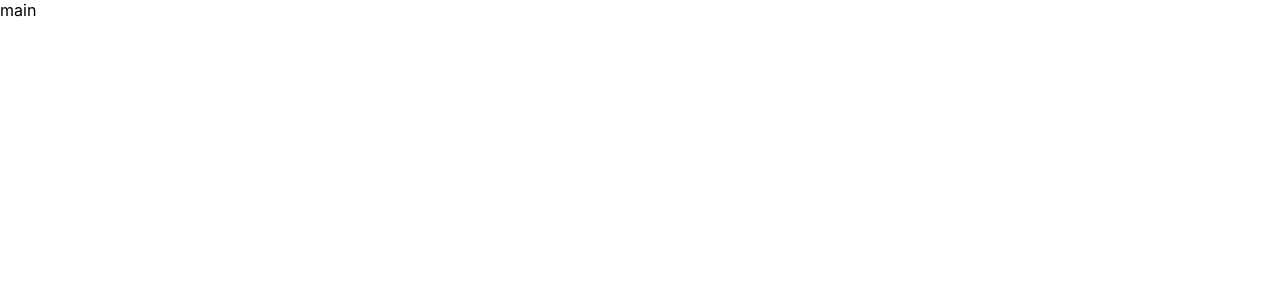
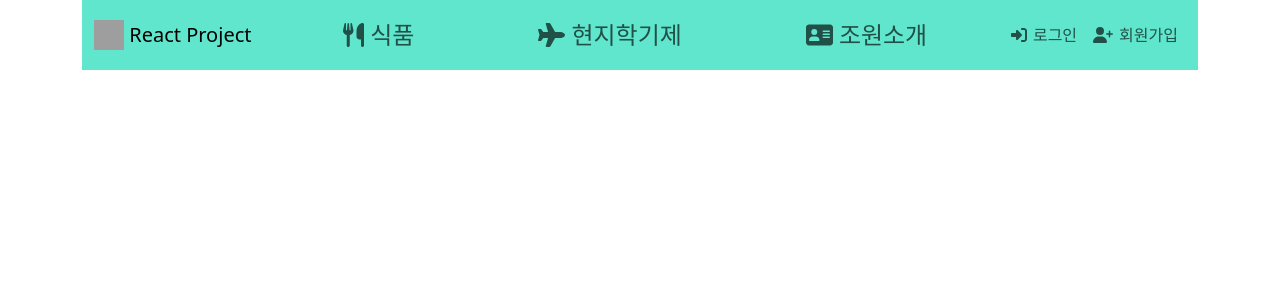
Before and after one commit to react-project-team4/ReactProjectTeam4, a React (Create React App) app: page / in a window 1280 px wide. Shown: the top 300 px of the page. Built offline with nearby package versions, Linux system fonts and the light colour scheme; grey boxes are pictures that could not be loaded.

Commit message:
✨ feat : HeaderComponent 임시 작성

```diff
--- a/public/index.html
+++ b/public/index.html
@@ -8,11 +8,15 @@
       name="description"
       content="Web site created using create-react-app"
     />
-    <link rel="manifest" href="%PUBLIC_URL%/manifest.json" />
+    <link
+    rel="stylesheet"
+    href="https://cdn.jsdelivr.net/npm/bootstrap@5.3.0/dist/css/bootstrap.min.css"
+    integrity="sha384-9ndCyUaIbzAi2FUVXJi0CjmCapSmO7SnpJef0486qhLnuZ2cdeRhO02iuK6FUUVM"
+    crossorigin="anonymous"
+    />
     <title>React App</title>
   </head>
   <body>
-    <noscript>You need to enable JavaScript to run this app.</noscript>
     <div id="root"></div>
   </body>
 </html>
--- a/src/App.js
+++ b/src/App.js
@@ -1,9 +1,20 @@
-function App() {
+import React, { useState } from 'react';
+import Header from "./components/Header";
+import 'bootstrap/dist/css/bootstrap.min.css';
+import { BrowserRouter as Router, Routes, Route } from 'react-router-dom';
+
+const App = () => {
+  const [login, setlogin] = useState('false');
   return (
-    <div className="App">
-      main
-    </div>
-  );
+    <Router>
+      <Header login={login} />
+      <Routes>
+        <Route path='/' element="" />
+      </Routes>
+    </Router>
+
+  )
 }
 
+
 export default App;
--- /dev/null
+++ b/src/components/Header.js
@@ -0,0 +1,56 @@
+import React, { useState } from 'react';
+import { Row, Col, Navbar, Container, Nav } from 'react-bootstrap';
+import { FontAwesomeIcon } from '@fortawesome/react-fontawesome';
+import { faUtensils, faPlane, faAddressCard, faSignInAlt, faUserPlus, faUserCircle, faShoppingBasket } from '@fortawesome/free-solid-svg-icons';
+
+const Header = (props) => {
+  const { login } = props;
+  return (
+    <Container>
+      <Row>
+        <Col>
+          <Navbar className="h-8" style={{ height: "70px", backgroundColor: "#60e6cd" }} data-bs-theme="light">
+            <Container>
+              <Navbar.Brand className='navbar-brand' href="/">
+                <img
+                  alt="main"
+                  src="https://i.ibb.co/RhB1rSt/Kakao-Talk-20231030-145416381.png"
+                  width="30"
+                  height="30"
+                  className="d-inline-block align-top"
+                />{' '}
+                React Project
+              </Navbar.Brand>
+              <Nav id="nav" className='fs-4 justify-content-between' style={{ width: "600px" }}>
+                <Nav.Item>
+                  <Nav.Link href="/"><FontAwesomeIcon style={{ marginRight: '6px' }} icon={faUtensils} />식품</Nav.Link>
+                </Nav.Item>
+                <Nav.Item>
+                  <Nav.Link href="/"><FontAwesomeIcon style={{ marginRight: '6px' }} icon={faPlane} />현지학기제</Nav.Link>
+                </Nav.Item>
+                <Nav.Item>
+                  <Nav.Link href="/"><FontAwesomeIcon style={{ marginRight: '6px' }} icon={faAddressCard} />조원소개</Nav.Link>
+                </Nav.Item>
+              </Nav>
+              <Nav className="d-flex ">
+                {login === 'false' ? (
+                  <>
+                    <Nav.Link href="/"><FontAwesomeIcon style={{ marginRight: '6px' }} icon={faSignInAlt} />로그인</Nav.Link>
+                    <Nav.Link href="/"><FontAwesomeIcon style={{ marginRight: '6px' }} icon={faUserPlus} />회원가입</Nav.Link>
+                  </>
+                ) : (
+                  <>
+                    <Nav.Link href="/"><FontAwesomeIcon style={{ marginRight: '6px' }} icon={faUserCircle} />프로필</Nav.Link>
+                    <Nav.Link href="/"><FontAwesomeIcon style={{ marginRight: '6px' }} icon={faShoppingBasket} />장바구니</Nav.Link>
+                  </>
+                )}
+              </Nav>
+            </Container>
+          </Navbar>
+        </Col>
+      </ Row>
+    </Container>
+  )
+}
+
+export default Header;
```
Also changed, not shown: package.json (+8 -0 lines), src/css/Header.module.css (added), 1 other file (tests, documents, lock files or other folders).
